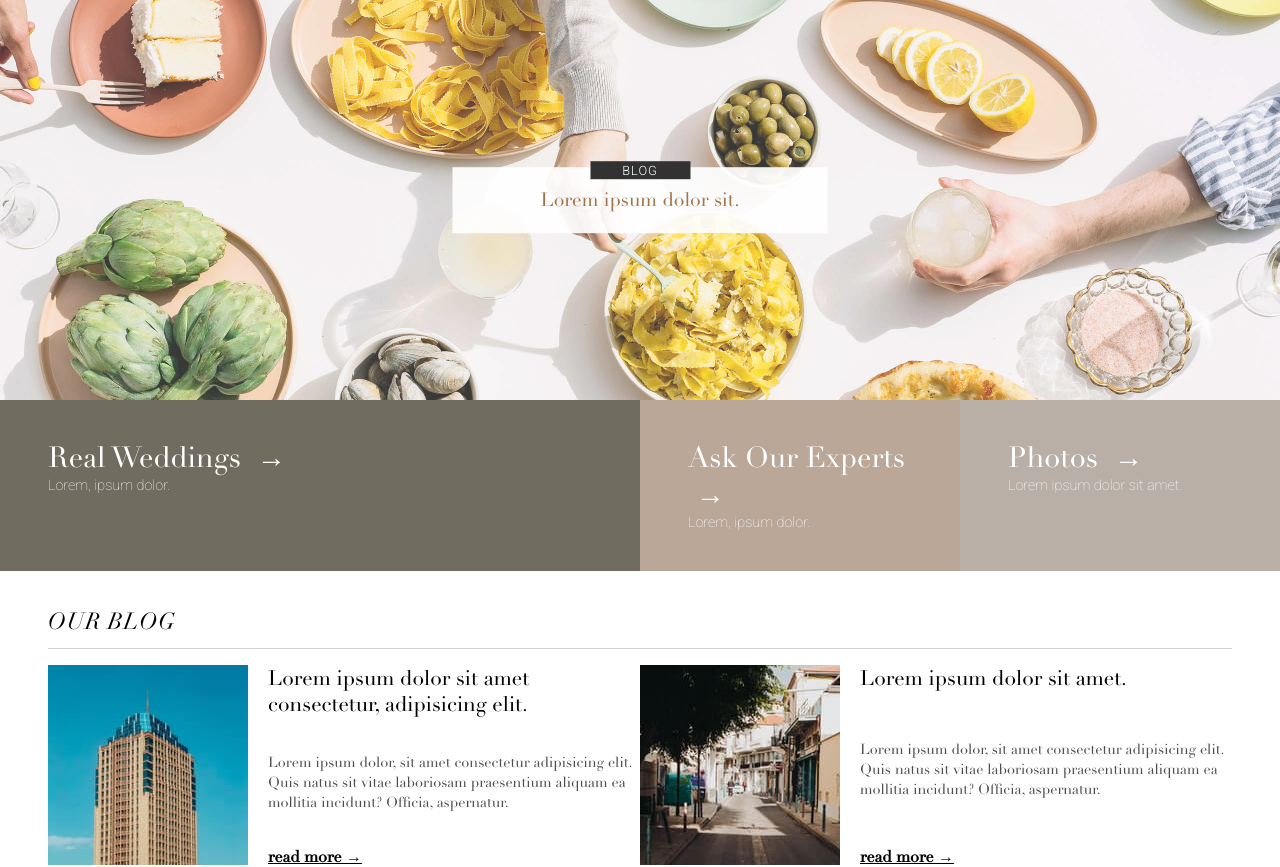
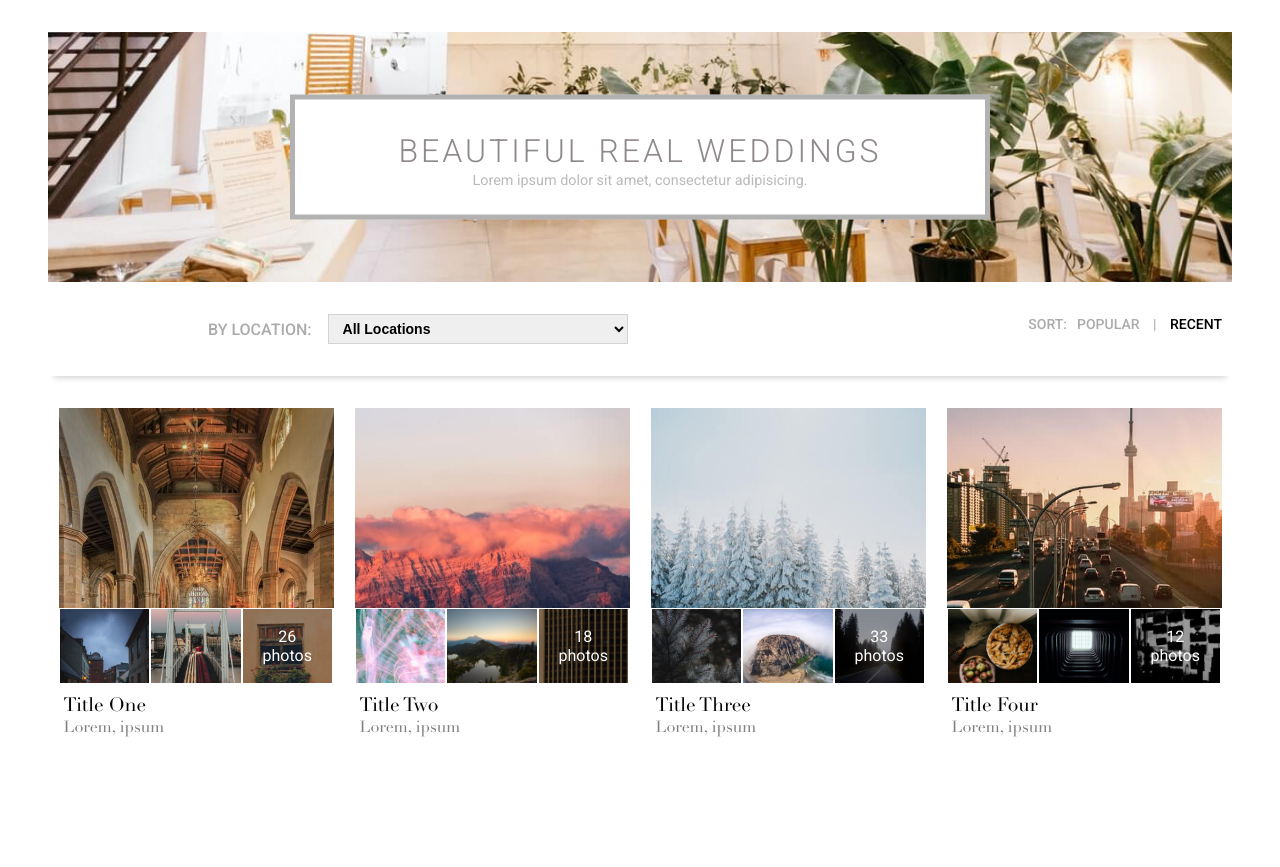
Before and after one commit to aman-maharshi/wo-projects, a React (Create React App) app in the folder site-1-react/: page /real-weddings in a window 1280 px wide. Shown: the top 867 px of the page. After the commit the page ends 822 px from the top, so only its background shows below. Built offline with nearby package versions, Linux system fonts and the light colour scheme.

Commit message:
real weddings page init

```diff
--- a/site-1-react/src/Router.js
+++ b/site-1-react/src/Router.js
@@ -1,12 +1,12 @@
 import React from "react"
-import { HashRouter, Switch, Route } from "react-router-dom"
+import { BrowserRouter, Switch, Route } from "react-router-dom"
 import App from "./App"
 import RealWeddingsPage from "./components/RealWeddingsPage"
 import NotFoundPage from "./components/NotFoundPage"
 
 function Router() {
     return (
-        <HashRouter>
+        <BrowserRouter>
             <Switch>
                 <Route path="/" exact>
                     <App />
@@ -18,7 +18,7 @@ function Router() {
                     <NotFoundPage />
                 </Route>
             </Switch>
-        </HashRouter>
+        </BrowserRouter>
     )
 }
 
--- /dev/null
+++ b/site-1-react/src/components/RealWeddingsItem.js
@@ -0,0 +1,71 @@
+import React from "react"
+import styled from "styled-components"
+
+const PhotoItemLarge = styled.div`
+    height: 200px;
+    width: 100%;
+    border-bottom: 1px solid white;
+    transition: 0.3s ease;
+    background: linen;
+
+    img {
+        width: 100%;
+    }
+`
+
+const PhotoItemSmall = styled.div`
+    height: 75px;
+    width: 91.5px;
+    border: 1px solid white;
+    transition: 0.3s ease;
+    background: linen;
+
+    img {
+        width: 100%;
+    }
+
+    .last-image {
+        filter: brightness(60%);
+    }
+`
+
+function RealWeddingsItem({ image1, image2, image3, image4, count, name, place }) {
+    return (
+        <div className="rw__item">
+            <div className="rw__item__row1">
+                <a href="/real-weddings" className="rw__photo-box">
+                    <PhotoItemLarge>
+                        <img src={image1} alt={name}/>
+                    </PhotoItemLarge>
+                </a>
+            </div>
+            <div className="rw__item__row2">
+                <a href="/real-weddings" className="rw__photo-box">
+                    <PhotoItemSmall>
+                        <img src={image2}  alt={name}/>
+                    </PhotoItemSmall>
+                </a>
+                <a href="#/real-weddings" className="rw__photo-box">
+                    <PhotoItemSmall>
+                        <img src={image3}  alt={name}/>
+                    </PhotoItemSmall>
+                </a>
+                <a href="/real-weddings" className="rw__photo-box rw__photo-count">
+                    <PhotoItemSmall>
+                        <img src={image4} className="last-image"  alt={name}/>
+                    </PhotoItemSmall>
+                    <div className="rw__photo-count__box">
+                        <span>{count}</span>
+                        <span>photos</span>
+                    </div>
+                </a>
+            </div>
+            <div>
+                <p className="rw__item__title">{name}</p>
+                <p className="rw__item__subtitle">{place}</p>
+            </div>
+        </div>
+    )
+}
+
+export default RealWeddingsItem
--- a/site-1-react/src/components/RealWeddingsPage.js
+++ b/site-1-react/src/components/RealWeddingsPage.js
@@ -1,6 +1,10 @@
 import React from "react"
 import styled from "styled-components"
 import bannerImage from "../images/rw-banner.jpeg"
+import RealWeddingsItem from "./RealWeddingsItem"
+// import { RwData } from "./RwData"
+
+// console.log(RwData.rw1.images.image1)
 
 const Section = styled.div`
     padding: 1rem 3rem;
@@ -154,6 +158,14 @@ const OptionsSort = styled.div`
     }
 `
 
+const Gallery = styled.div`
+    padding: 2rem 0;
+    display: flex;
+    justify-content: space-around;
+    flex-wrap: wrap;
+    font-family: didot-regular, sans-serif;
+`
+
 function RealWeddingsPage() {
     return (
         <Section>
@@ -182,6 +194,15 @@ function RealWeddingsPage() {
                         </a>
                     </OptionsSort>
                 </Options>
+                <Gallery>
+                    <RealWeddingsItem image1={require("../images/rw-1.jpeg")} image2={require("../images/rw-2.jpeg")} image3={require("../images/rw-3.jpeg")} image4={require("../images/rw-4.jpeg")} count={26} name={"Title One"} place={"Lorem, ipsum"} />
+
+                    <RealWeddingsItem image1={require("../images/rw-5.jpeg")} image2={require("../images/rw-6.jpeg")} image3={require("../images/rw-7.jpeg")} image4={require("../images/rw-8.jpeg")} count={18} name={"Title Two"} place={"Lorem, ipsum"} />
+
+                    <RealWeddingsItem image1={require("../images/rw-9.jpeg")} image2={require("../images/rw-10.jpeg")} image3={require("../images/rw-11.jpeg")} image4={require("../images/rw-12.jpeg")} count={33} name={"Title Three"} place={"Lorem, ipsum"} />
+
+                    <RealWeddingsItem image1={require("../images/rw-13.jpeg")} image2={require("../images/rw-14.jpeg")} image3={require("../images/rw-15.jpeg")} image4={require("../images/rw-16.jpeg")} count={12} name={"Title Four"} place={"Lorem, ipsum"} />
+                </Gallery>
             </MainContainer>
         </Section>
     )
--- /dev/null
+++ b/site-1-react/src/components/RwData.js
@@ -0,0 +1,42 @@
+export const RwData = {
+    rw1: {
+        images: {
+            image1: "../images/rw-1.jpeg",
+            image2: "../images/rw-2.jpeg",
+            image3: "../images/rw-3.jpeg",
+            image4: "../images/rw-4.jpeg"
+        },
+        name: "Title One",
+        place: "Lorem, ipsum"
+    },
+    rw2: {
+        images: {
+            image1: "../images/rw-5.jpeg",
+            image2: "../images/rw-6.jpeg",
+            image3: "../images/rw-7.jpeg",
+            image4: "../images/rw-8.jpeg"
+        },
+        name: "Title Two",
+        place: "Lorem, ipsum"
+    },
+    rw3: {
+        images: {
+            image1: "../images/rw-9.jpeg",
+            image2: "../images/rw-10.jpeg",
+            image3: "../images/rw-11.jpeg",
+            image4: "../images/rw-12.jpeg"
+        },
+        name: "Title Three",
+        place: "Lorem, ipsum"
+    },
+    rw4: {
+        images: {
+            image1: "../images/rw-13.jpeg",
+            image2: "../images/rw-14.jpeg",
+            image3: "../images/rw-15.jpeg",
+            image4: "../images/rw-16.jpeg"
+        },
+        name: "Title Four",
+        place: "Lorem, ipsum"
+    }
+}
```
